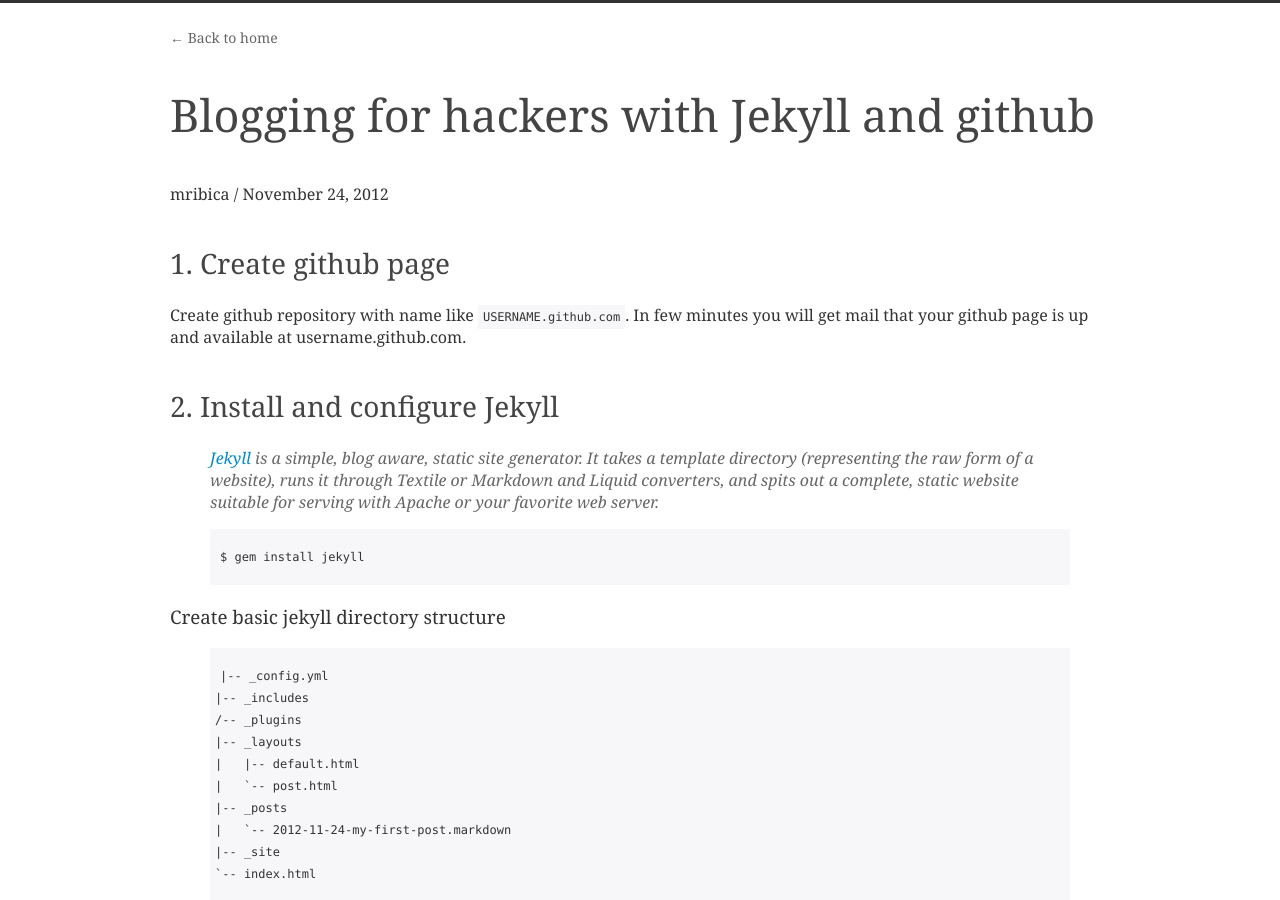
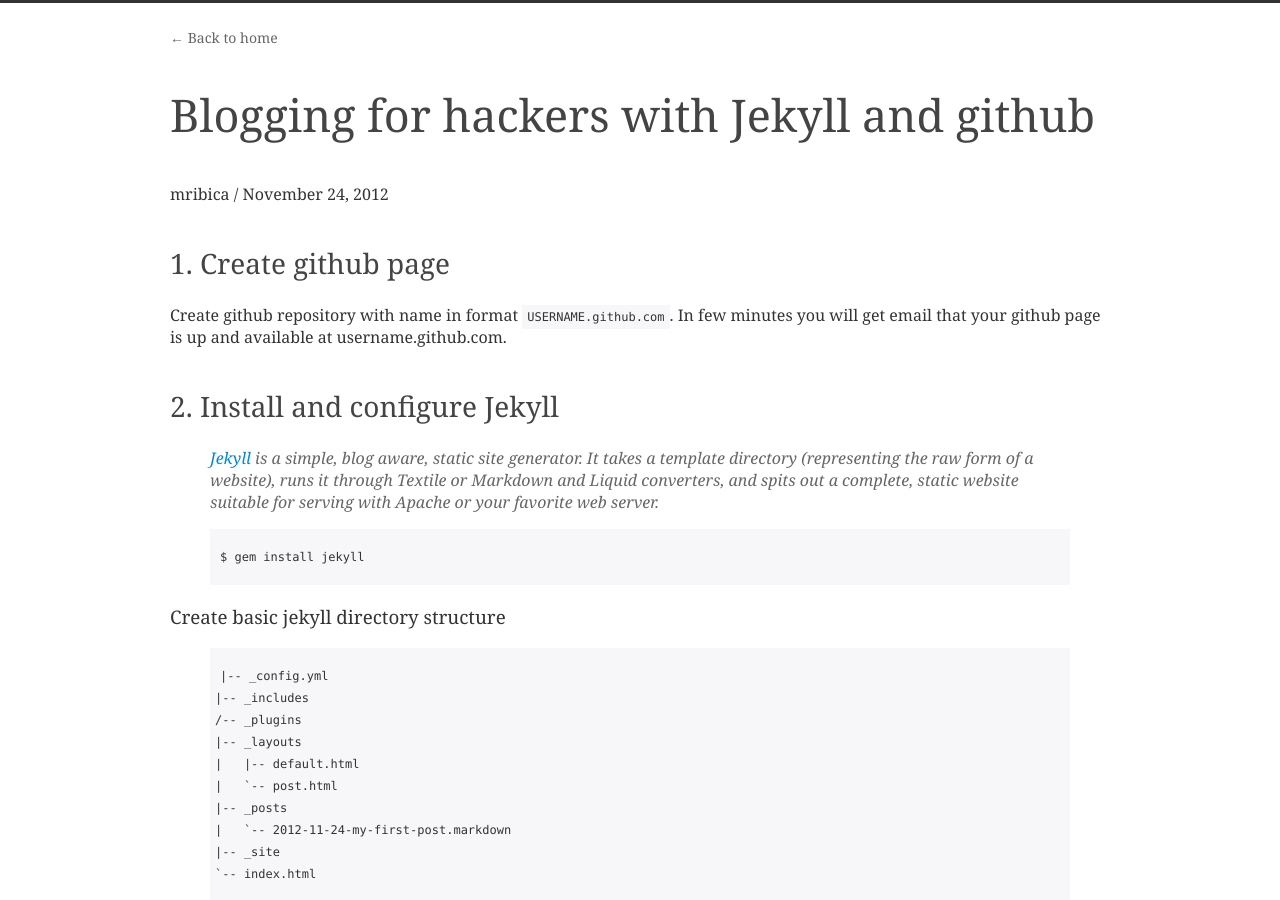
Before and after one commit to mribica/mribica.github.com, a Jekyll site: the page built from _posts/2012-11-24-blogging-for-hackers-with-jekyll-and-github.markdown, in a window 1280 px wide and 900 px high. Built offline with Jekyll 4.4.1, drawn with Linux system fonts in a browser that asks for light colours; Markdown is read by kramdown in place of the engine named in the settings; some of the changed text lies outside the part shown.

Commit message:
Minor changes in post

```diff
--- a/_posts/2012-11-24-blogging-for-hackers-with-jekyll-and-github.markdown
+++ b/_posts/2012-11-24-blogging-for-hackers-with-jekyll-and-github.markdown
@@ -6,8 +6,8 @@ author: "mribica"
 
 ## 1. Create github page
 
-Create github repository with name like `USERNAME.github.com`. In few minutes you will get mail that your github page is up and
-available at username.github.com.
+Create github repository with name in format `USERNAME.github.com`. In few minutes you will get email
+that your github page is up and available at username.github.com.
 
 ## 2. Install and configure Jekyll
 
```
Also changed, not shown: other parts of _posts/2012-11-24-blogging-for-hackers-with-jekyll-and-github.markdown (+3 -2 lines).
